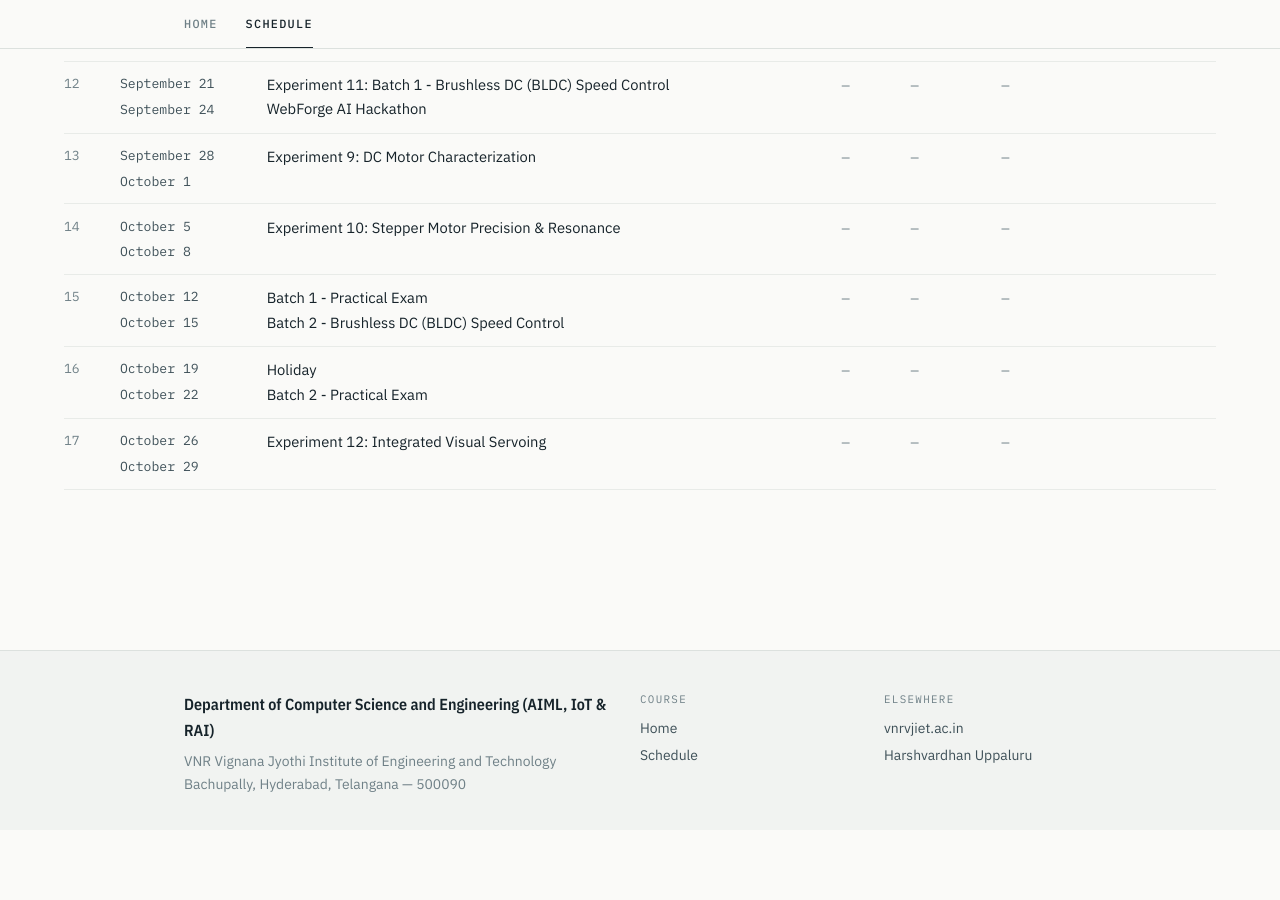
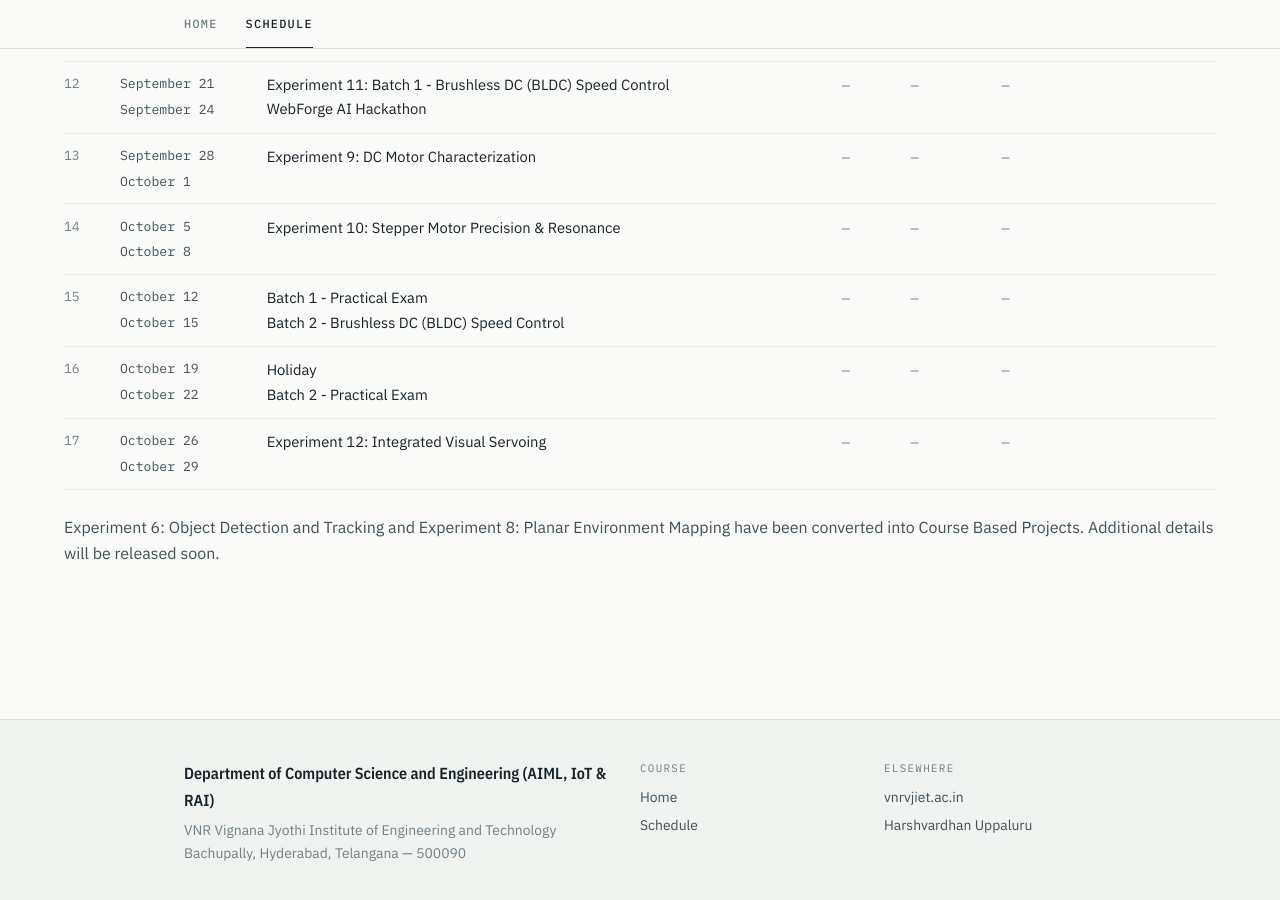
Before and after one commit to uhvardhan/sensors-actuators-lab, a Jekyll site: the page built from schedule.md, in a window 1280 px wide and 900 px high, scrolled down 965 px. Built offline with Jekyll 4.4.1, drawn with Linux system fonts in a browser that asks for light colours; before the commit the page ends 1795 px from its top, so only the background shows below that.

Commit message:
Convert experiments to course based projects
Experiment 6 and Experiment 8 converted to course projects.

```diff
--- a/schedule.md
+++ b/schedule.md
@@ -50,3 +50,5 @@ wide: true
   </tbody>
 </table>
 </div>
+
+Experiment 6: Object Detection and Tracking and Experiment 8: Planar Environment Mapping have been converted into Course Based Projects. Additional details will be released soon.
```
